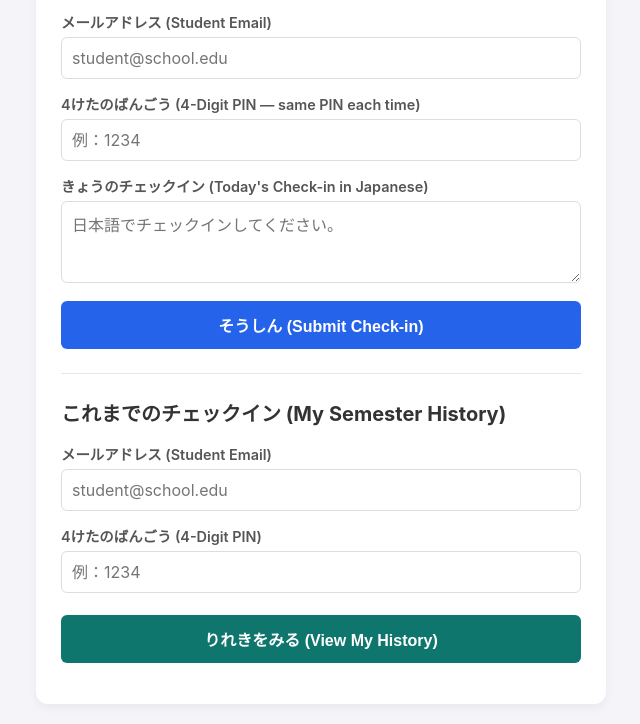
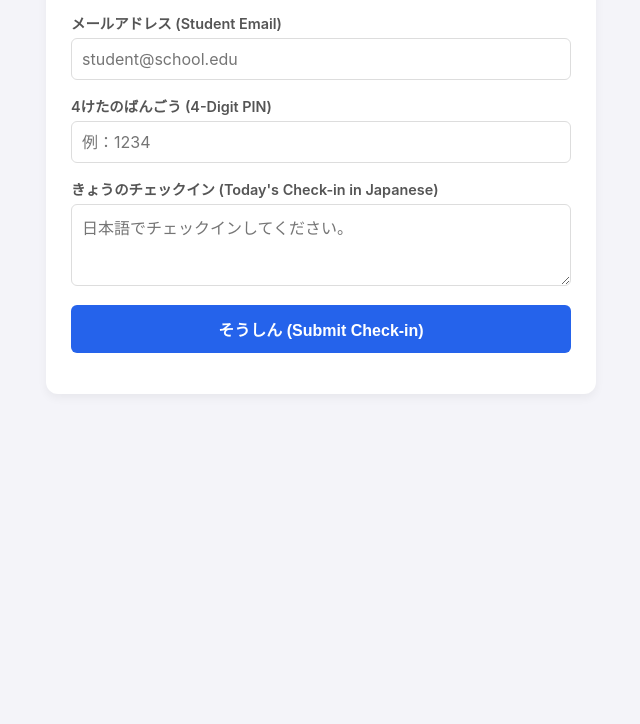
Before and after one commit to ncaavipp/language-checkin, a plain HTML site: page index.html in a window 1280 px wide. Shown: the part 162-886 px from the top of the page, without its empty margins (319-959 px from the left). After the commit the page ends 800 px from the top, so only its background shows below. Drawn offline with Linux system fonts and the light colour scheme.

Commit message:
Update index.html

```diff
--- a/index.html
+++ b/index.html
@@ -3,27 +3,26 @@
 <head>
     <meta charset="UTF-8">
     <meta name="viewport" content="width=device-width, initial-scale=1.0">
-    <title>毎日チェックイン (Daily Check-in)</title>
+    <title>毎日チェックイン (Daily Language Check-in)</title>
     <style>
         body { font-family: "Hiragino Kaku Gothic ProN", "Yu Gothic", Meiryo, -apple-system, BlinkMacSystemFont, "Segoe UI", Roboto, sans-serif; background: #f4f4f9; margin: 0; padding: 20px; display: flex; justify-content: center; }
-        .container { background: white; padding: 25px; border-radius: 12px; box-shadow: 0 4px 10px rgba(0,0,0,0.05); width: 100%; max-width: 520px; }
+        .container { background: white; padding: 25px; border-radius: 12px; box-shadow: 0 4px 10px rgba(0,0,0,0.05); width: 100%; max-width: 500px; }
         h2 { color: #333; margin-top: 0; font-size: 1.25rem; }
-        .form-group { margin-bottom: 14px; }
+        .form-group { margin-bottom: 15px; }
         label { display: block; margin-bottom: 5px; font-weight: 600; font-size: 0.9rem; color: #555; }
         input, textarea { width: 100%; padding: 10px; border: 1px solid #ddd; border-radius: 6px; box-sizing: border-box; font-size: 1rem; font-family: inherit; }
         button { background: #2563eb; color: white; border: none; padding: 12px; width: 100%; border-radius: 6px; font-size: 1rem; font-weight: 600; cursor: pointer; }
         button:hover { background: #1d4ed8; }
         button:disabled { background: #94a3b8; cursor: not-allowed; }
-        .secondary-btn { background: #0f766e; margin-top: 8px; }
-        .secondary-btn:hover { background: #115e59; }
-        #response-box { margin-top: 16px; padding: 14px; background: #eff6ff; border: 1px solid #bfdbfe; border-radius: 6px; display: none; color: #1e40af; font-size: 0.95rem; }
-        hr { border: none; border-top: 1px solid #e5e7eb; margin: 24px 0; }
+        #response-box { margin-top: 16px; padding: 12px 14px; background: #eff6ff; border: 1px solid #bfdbfe; border-radius: 6px; display: none; color: #1e40af; font-size: 0.95rem; }
         #history-list { margin-top: 16px; max-height: 420px; overflow-y: auto; display: flex; flex-direction: column; gap: 12px; }
         .history-card { border: 1px solid #e2e8f0; border-radius: 8px; padding: 12px 14px; background: #f8fafc; }
+        .history-card.pending { border-color: #fcd34d; background: #fffbeb; }
         .history-date { font-size: 0.8rem; color: #64748b; margin-bottom: 6px; font-weight: 600; }
+        .badge-pending { display: inline-block; background: #fef3c7; color: #92400e; font-size: 0.75rem; padding: 2px 8px; border-radius: 999px; margin-left: 6px; }
         .history-student { font-size: 0.95rem; color: #1e293b; margin-bottom: 8px; white-space: pre-wrap; }
         .history-reply { font-size: 0.95rem; color: #1e40af; background: #eff6ff; padding: 8px 10px; border-radius: 6px; border-left: 3px solid #2563eb; white-space: pre-wrap; }
-        .count-badge { font-size: 0.9rem; font-weight: 600; color: #0f766e; margin-top: 12px; }
+        .history-waiting { font-size: 0.85rem; color: #92400e; font-style: italic; }
     </style>
 </head>
 <body>
@@ -39,7 +38,7 @@
                 <input type="email" id="email" name="email" required placeholder="student@school.edu">
             </div>
             <div class="form-group">
-                <label for="pin">4けたのばんごう (4-Digit PIN — same PIN each time)</label>
+                <label for="pin">4けたのばんごう (4-Digit PIN)</label>
                 <input type="text" id="pin" name="pin" maxlength="4" pattern="\d{4}" required placeholder="例：1234">
             </div>
             <div class="form-group">
@@ -49,20 +48,6 @@
             <button type="submit" id="submitBtn">そうしん (Submit Check-in)</button>
         </form>
         <div id="response-box"></div>
-
-        <hr>
-
-        <h2>これまでのチェックイン (My Semester History)</h2>
-        <div class="form-group">
-            <label for="lookupEmail">メールアドレス (Student Email)</label>
-            <input type="email" id="lookupEmail" placeholder="student@school.edu">
-        </div>
-        <div class="form-group">
-            <label for="lookupPin">4けたのばんごう (4-Digit PIN)</label>
-            <input type="text" id="lookupPin" maxlength="4" placeholder="例：1234">
-        </div>
-        <button type="button" id="historyBtn" class="secondary-btn">りれきをみる (View My History)</button>
-        <div id="historyCount" class="count-badge"></div>
         <div id="history-list"></div>
     </div>
 
```
